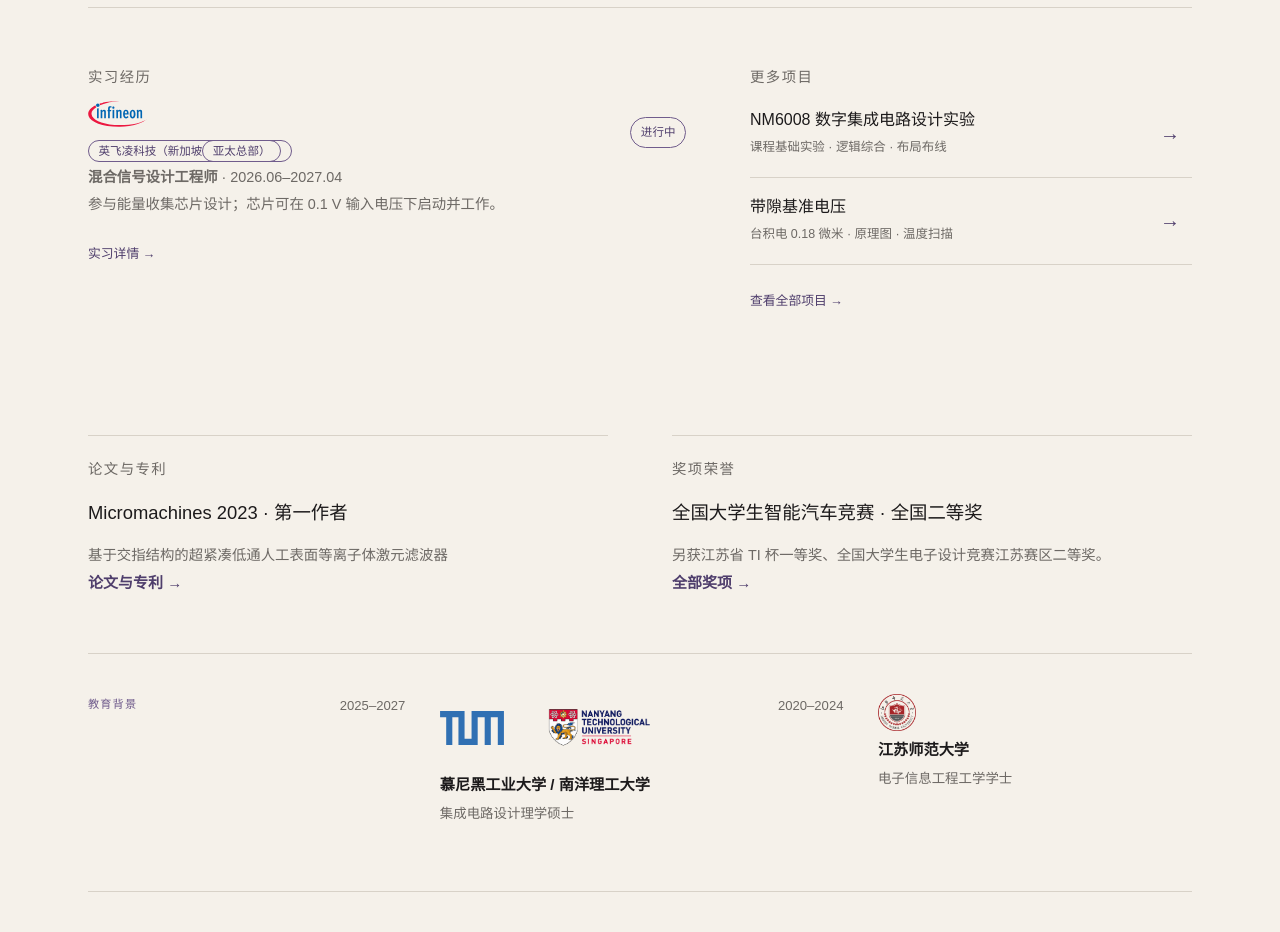
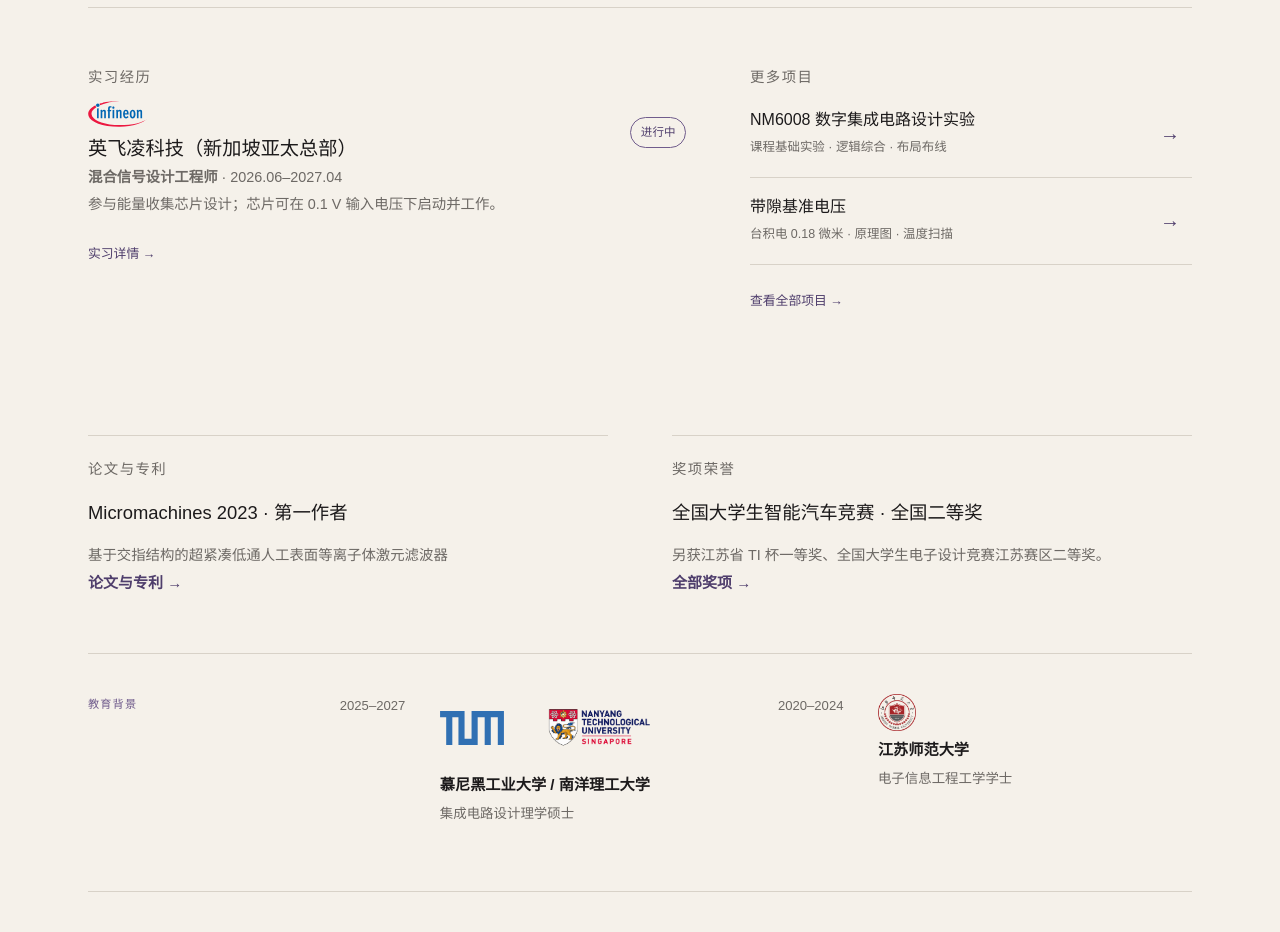
Before and after one commit to gaozhouhao/my-website, a Next.js app: page / in a window 1280 px wide. Shown: the part 3440-4372 px from the top of the page. Built offline with nearby package versions, Linux system fonts and the light colour scheme.

Commit message:
Fix overlapping outlines on Chinese internship title

```diff
--- a/app/globals.css
+++ b/app/globals.css
@@ -124,7 +124,7 @@ a { color: inherit; }
 .compact-panel > p { color: var(--muted); line-height: 1.6; }
 .compact-title { display: flex; align-items: center; justify-content: space-between; gap: 1rem; margin-top: .65rem; }
 .compact-title h2 { margin: 0; font-size: 1.35rem; }
-.compact-title span { border: 1px solid var(--accent); border-radius: 999px; padding: .25rem .6rem; color: var(--accent-strong); font-size: .72rem; }
+.compact-title > span { border: 1px solid var(--accent); border-radius: 999px; padding: .25rem .6rem; color: var(--accent-strong); font-size: .72rem; }
 .mini-project { display: flex; align-items: center; justify-content: space-between; gap: 1rem; padding: .85rem 0; border-bottom: 1px solid var(--line); }
 .mini-project h3, .mini-project p { margin: 0; }
 .mini-project h3 { font-size: 1rem; }
```
